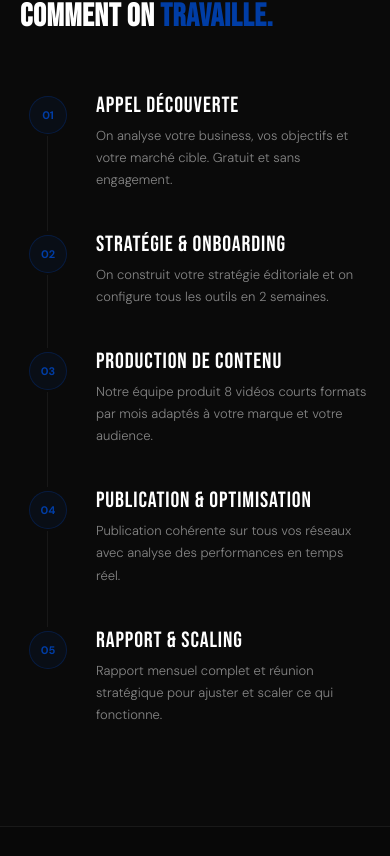
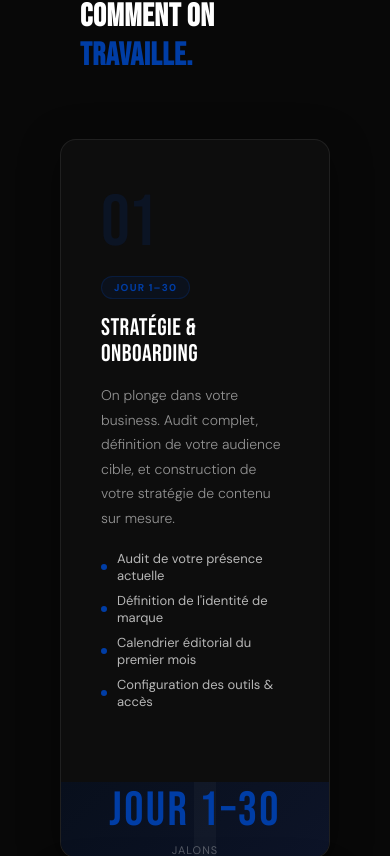
Before and after one commit to auchumedia/auchumedia-website, a React (Create React App) app: page /entreprises in a window 390 px wide. Shown: the part 5280-6136 px from the top of the page. Built offline with nearby package versions, Linux system fonts and the light colour scheme.

Commit message:
Update Entreprises.js

```diff
--- a/src/pages/Entreprises.js
+++ b/src/pages/Entreprises.js
@@ -111,17 +111,57 @@ export default function Entreprises() {
   ];
 
   const steps = fr ? [
-    { num: '01', title: 'Appel découverte', desc: "On analyse votre business, vos objectifs et votre marché cible. Gratuit et sans engagement." },
-    { num: '02', title: 'Stratégie & onboarding', desc: "On construit votre stratégie éditoriale et on configure tous les outils en 2 semaines." },
-    { num: '03', title: 'Production de contenu', desc: "Notre équipe produit 8 vidéos courts formats par mois adaptés à votre marque et votre audience." },
-    { num: '04', title: 'Publication & optimisation', desc: "Publication cohérente sur tous vos réseaux avec analyse des performances en temps réel." },
-    { num: '05', title: 'Rapport & scaling', desc: "Rapport mensuel complet et réunion stratégique pour ajuster et scaler ce qui fonctionne." },
+    {
+      num: '01', days: 'Jour 1–30', title: 'STRATÉGIE & ONBOARDING',
+      desc: "On plonge dans votre business. Audit complet, définition de votre audience cible, et construction de votre stratégie de contenu sur mesure.",
+      points: ["Audit de votre présence actuelle", "Définition de l'identité de marque", "Calendrier éditorial du premier mois", "Configuration des outils & accès"]
+    },
+    {
+      num: '02', days: 'Jour 30–60', title: 'PREMIERS CONTENUS & AJUSTEMENTS',
+      desc: "On lance, on teste, on apprend. Les premières vidéos sont publiées et on analyse ce qui résonne avec votre audience.",
+      points: ["Publication des 8 premières vidéos", "Analyse des premières performances", "Ajustement du format et du ton", "Début de la croissance organique"]
+    },
+    {
+      num: '03', days: 'Jour 60–90', title: 'OPTIMISATION & TRACTION',
+      desc: "On identifie ce qui fonctionne et on double la mise. Les algorithmes commencent à vous favoriser.",
+      points: ["Scale des formats performants", "Optimisation des horaires de publication", "Rapport de performance détaillé", "Première réunion stratégique mensuelle"]
+    },
+    {
+      num: '04', days: 'Jour 90–180', title: 'CROISSANCE ACCÉLÉRÉE',
+      desc: "Votre audience est engagée, votre marque est reconnue. On active les Meta Ads pour amplifier votre portée et générer des leads.",
+      points: ["Lancement des campagnes Meta Ads", "Intégration CRM & pipeline de leads", "Croissance audience significative", "Premiers leads qualifiés"]
+    },
+    {
+      num: '05', days: 'Jour 180–365', title: 'RÉFÉRENCE & SCALING',
+      desc: "Vous êtes maintenant LA référence dans votre domaine. On scale ce qui fonctionne et on bâtit sur vos succès.",
+      points: ["Position dominante dans votre niche", "Machine à leads bien huilée", "Scaling des campagnes performantes", "Stratégie long terme & partenariats"]
+    },
   ] : [
-    { num: '01', title: 'Discovery call', desc: "We analyze your business, your goals and your target market. Free and no commitment." },
-    { num: '02', title: 'Strategy & onboarding', desc: "We build your editorial strategy and configure all tools in 2 weeks." },
-    { num: '03', title: 'Content production', desc: "Our team produces 8 short-form videos per month tailored to your brand and audience." },
-    { num: '04', title: 'Publishing & optimization', desc: "Consistent publishing on all your channels with real-time performance analysis." },
-    { num: '05', title: 'Report & scaling', desc: "Complete monthly report and strategic meeting to adjust and scale what works." },
+    {
+      num: '01', days: 'Day 1–30', title: 'STRATEGY & ONBOARDING',
+      desc: "We dive deep into your business. Complete audit, target audience definition, and custom content strategy building.",
+      points: ["Audit of your current presence", "Brand identity definition", "First month editorial calendar", "Tools & access configuration"]
+    },
+    {
+      num: '02', days: 'Day 30–60', title: 'FIRST CONTENT & ADJUSTMENTS',
+      desc: "We launch, test, and learn. First videos are published and we analyze what resonates with your audience.",
+      points: ["Publication of the first 8 videos", "First performance analysis", "Format and tone adjustment", "Start of organic growth"]
+    },
+    {
+      num: '03', days: 'Day 60–90', title: 'OPTIMIZATION & TRACTION',
+      desc: "We identify what works and double down. Algorithms start favoring you.",
+      points: ["Scale performing formats", "Publishing schedule optimization", "Detailed performance report", "First monthly strategic meeting"]
+    },
+    {
+      num: '04', days: 'Day 90–180', title: 'ACCELERATED GROWTH',
+      desc: "Your audience is engaged, your brand is recognized. We activate Meta Ads to amplify your reach and generate leads.",
+      points: ["Meta Ads campaign launch", "CRM & lead pipeline integration", "Significant audience growth", "First qualified leads"]
+    },
+    {
+      num: '05', days: 'Day 180–365', title: 'REFERENCE & SCALING',
+      desc: "You are now THE reference in your industry. We scale what works and build on your successes.",
+      points: ["Dominant position in your niche", "Well-oiled lead machine", "Scaling of performing campaigns", "Long-term strategy & partnerships"]
+    },
   ];
 
   return (
@@ -358,31 +398,64 @@ export default function Entreprises() {
 
 
       {/* ===== DÉROULEMENT ===== */}
-      <section id="deroulement" style={{ padding: '100px 60px', background: '#0a0a0a', borderTop: '0.5px solid rgba(255,255,255,0.07)', scrollMarginTop: '64px' }}>
+      <section id="deroulement" style={{ padding: '100px 0', background: '#080808', borderTop: '0.5px solid rgba(255,255,255,0.07)', scrollMarginTop: '64px' }}>
         <FadeIn>
-          <div style={{ display: 'flex', alignItems: 'center', gap: '10px', marginBottom: '16px' }}>
-            <div style={{ width: '20px', height: '1px', background: BLUE }} />
-            <span style={{ fontSize: '9px', fontWeight: 700, letterSpacing: '0.2em', textTransform: 'uppercase', color: BLUE }}>{fr ? 'Déroulement personnalisé' : 'Our process'}</span>
+          <div style={{ padding: '0 60px', marginBottom: '64px' }}>
+            <div style={{ display: 'flex', alignItems: 'center', gap: '10px', marginBottom: '16px' }}>
+              <div style={{ width: '20px', height: '1px', background: BLUE }} />
+              <span style={{ fontSize: '9px', fontWeight: 700, letterSpacing: '0.2em', textTransform: 'uppercase', color: BLUE }}>{fr ? 'Déroulement personnalisé' : 'Our process'}</span>
+            </div>
+            <h2 style={{ fontFamily: "'Bebas Neue'", fontSize: 'clamp(32px, 4vw, 52px)', color: '#fff', letterSpacing: '0.02em' }}>
+              {fr ? <>COMMENT ON <span style={{ color: BLUE }}>TRAVAILLE.</span></> : <>HOW WE <span style={{ color: BLUE }}>WORK.</span></>}
+            </h2>
           </div>
-          <h2 style={{ fontFamily: "'Bebas Neue'", fontSize: 'clamp(32px, 4vw, 52px)', color: '#fff', marginBottom: '56px', letterSpacing: '0.02em' }}>
-            {fr ? <>COMMENT ON <span style={{ color: BLUE }}>TRAVAILLE.</span></> : <>HOW WE <span style={{ color: BLUE }}>WORK.</span></>}
-          </h2>
         </FadeIn>
-        <div style={{ display: 'flex', flexDirection: 'column', maxWidth: '700px' }}>
+
+        {/* Sticky scroll cards */}
+        <div style={{ position: 'relative' }}>
           {steps.map((step, i) => (
-            <FadeIn key={i} delay={i * 0.1}>
-              <div style={{ display: 'grid', gridTemplateColumns: '56px 1fr', position: 'relative' }}>
-                {i < steps.length - 1 && <div style={{ position: 'absolute', left: '27px', top: '44px', bottom: 0, width: '0.5px', background: 'rgba(255,255,255,0.06)' }} />}
-                <div style={{ paddingTop: '4px', display: 'flex', justifyContent: 'center' }}>
-                  <div style={{ width: '38px', height: '38px', borderRadius: '50%', background: 'rgba(0,61,165,0.08)', border: '0.5px solid rgba(0,61,165,0.3)', display: 'flex', alignItems: 'center', justifyContent: 'center', fontSize: '11px', fontWeight: 800, color: BLUE }}>{step.num}</div>
+            <div key={i} style={{
+              position: 'sticky',
+              top: `${64 + i * 12}px`,
+              zIndex: i + 1,
+              margin: '0 40px 16px',
+              borderRadius: '16px',
+              background: i % 2 === 0 ? '#0d0d0d' : '#111',
+              border: '0.5px solid rgba(255,255,255,0.08)',
+              overflow: 'hidden',
+              boxShadow: '0 8px 40px rgba(0,0,0,0.4)',
+            }}>
+              <div style={{ display: 'grid', gridTemplateColumns: '1fr 1fr', minHeight: '280px' }}>
+                {/* Left — text */}
+                <div style={{ padding: '48px 40px', display: 'flex', flexDirection: 'column', justifyContent: 'center' }}>
+                  <div style={{ fontFamily: "'Bebas Neue'", fontSize: '72px', color: 'rgba(0,61,165,0.15)', lineHeight: 1, marginBottom: '16px', letterSpacing: '-0.02em' }}>{step.num}</div>
+                  <div style={{ display: 'inline-flex', alignItems: 'center', gap: '8px', background: 'rgba(0,61,165,0.1)', border: '0.5px solid rgba(0,61,165,0.25)', borderRadius: '20px', padding: '4px 12px', marginBottom: '16px', width: 'fit-content' }}>
+                    <span style={{ fontSize: '10px', fontWeight: 700, letterSpacing: '0.12em', textTransform: 'uppercase', color: BLUE }}>{step.days}</span>
+                  </div>
+                  <div style={{ fontFamily: "'Bebas Neue'", fontSize: 'clamp(24px, 3vw, 36px)', color: '#fff', marginBottom: '16px', letterSpacing: '0.02em', lineHeight: 1.1 }}>{step.title}</div>
+                  <p style={{ fontSize: '14px', color: 'rgba(255,255,255,0.55)', lineHeight: 1.75, fontWeight: 300, marginBottom: '20px' }}>{step.desc}</p>
+                  <div style={{ display: 'flex', flexDirection: 'column', gap: '8px' }}>
+                    {step.points.map((pt, j) => (
+                      <div key={j} style={{ display: 'flex', alignItems: 'center', gap: '10px' }}>
+                        <div style={{ width: '6px', height: '6px', borderRadius: '50%', background: BLUE, flexShrink: 0 }} />
+                        <span style={{ fontSize: '13px', color: 'rgba(255,255,255,0.7)' }}>{pt}</span>
+                      </div>
+                    ))}
+                  </div>
                 </div>
-                <div style={{ paddingBottom: '40px', paddingLeft: '20px' }}>
-                  <div style={{ fontFamily: "'Bebas Neue'", fontSize: '22px', color: '#fff', marginBottom: '6px', letterSpacing: '0.04em' }}>{step.title}</div>
-                  <p style={{ fontSize: '13px', color: 'rgba(255,255,255,0.5)', lineHeight: 1.7, fontWeight: 300 }}>{step.desc}</p>
+                {/* Right — visual */}
+                <div style={{ background: i % 2 === 0 ? 'linear-gradient(135deg, #080f1c, #0d1428)' : 'linear-gradient(135deg, #0d0d0d, #161616)', display: 'flex', alignItems: 'center', justifyContent: 'center', position: 'relative', overflow: 'hidden' }}>
+                  <div style={{ position: 'absolute', fontFamily: "'Bebas Neue'", fontSize: '200px', color: 'rgba(255,255,255,0.03)', lineHeight: 1, userSelect: 'none' }}>{String(i+1)}</div>
+                  <div style={{ position: 'relative', zIndex: 1, textAlign: 'center' }}>
+                    <div style={{ fontFamily: "'Bebas Neue'", fontSize: '48px', color: BLUE, letterSpacing: '0.05em' }}>{step.days}</div>
+                    <div style={{ fontSize: '11px', color: 'rgba(255,255,255,0.3)', letterSpacing: '0.1em', textTransform: 'uppercase', marginTop: '4px' }}>{fr ? 'jalons' : 'milestone'}</div>
+                  </div>
                 </div>
               </div>
-            </FadeIn>
+            </div>
           ))}
+          {/* Spacer so last card unsticks */}
+          <div style={{ height: '40px' }} />
         </div>
       </section>
 
```
